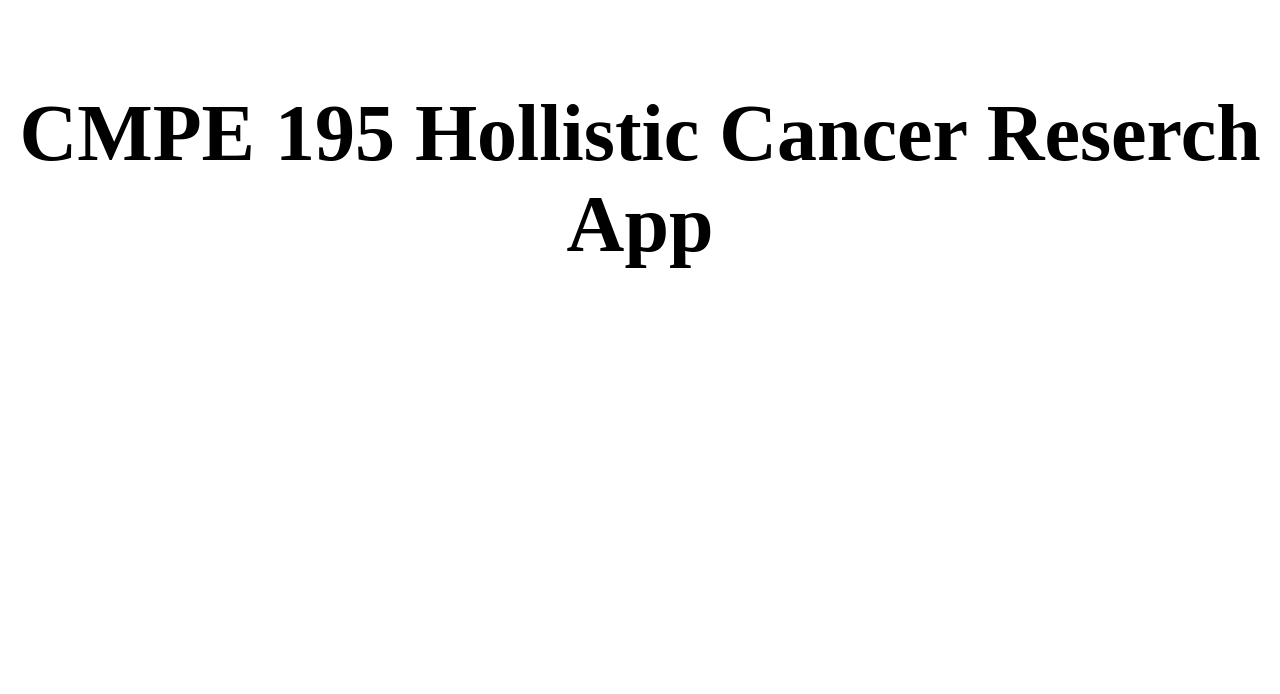
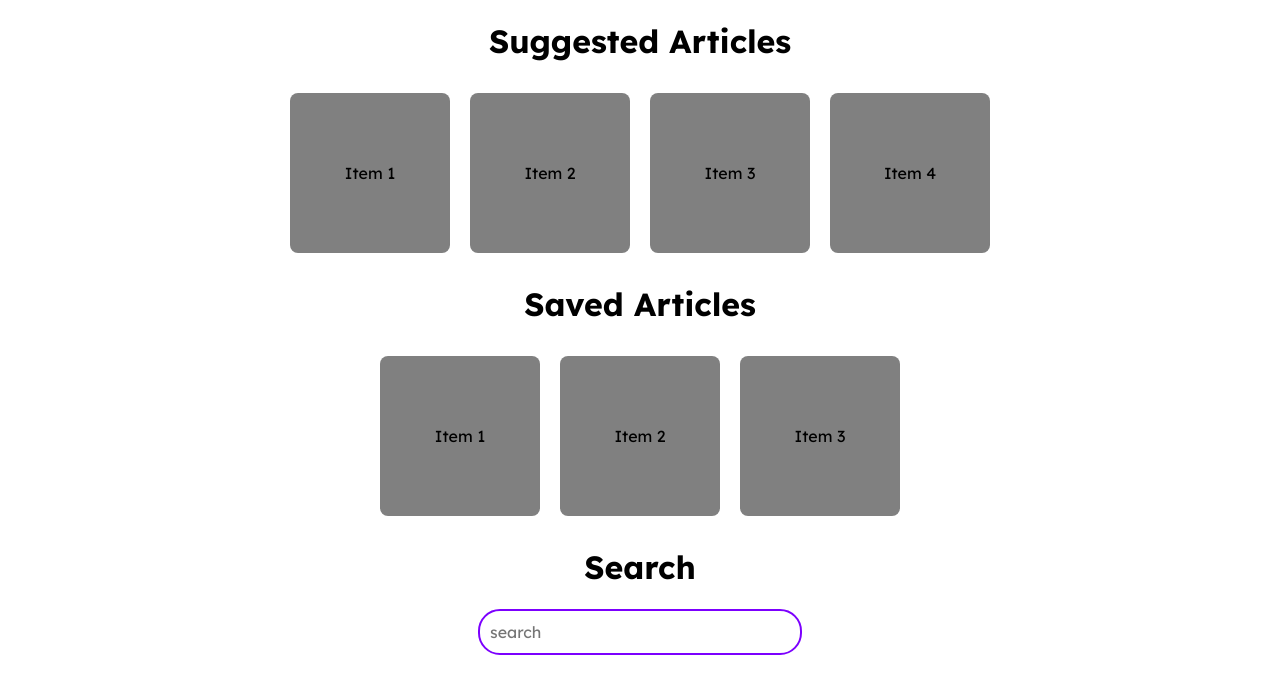
Before and after one commit to griffindavidson/cmpe195a-project, a Next.js app: page / in a window 1280 px wide. Shown: the top 694 px of the page. Built offline with nearby package versions, Linux system fonts and the light colour scheme.

Commit message:
add homepage and started article page

```diff
--- /dev/null
+++ b/src/app/article/article.css
@@ -0,0 +1,3 @@
+.container {
+    display: flex;
+}
--- a/src/app/globals.css
+++ b/src/app/globals.css
@@ -1,13 +1,40 @@
-.html, .body {
+@import url('https://fonts.googleapis.com/css2?family=Lexend:wght@100..900&display=swap');
+
+/*
+Trying to implement this:
+https://www.youtube.com/watch?v=-VOUK-xFAyk
+not working for some reason, will figure out later for search bar
+*/
+
+:root {
+  /* Current color palet, will change slightly once dark/light modes added */
+  --purple: #7C00FE;
+  --yellow: #F9E400;
+  --orange: #FFAF00;
+  --red: #F5004F;
+}
+
+html, body {
   width: 100%;
   margin: 0;
+  font-family: 'Lexend', sans-serif;
+  font-optical-sizing: auto;
+  font-style: normal;
+  margin-bottom: 5px;
 }
 
-.home {
-  display: flex;
-  font-weight: bolder;
-  font-size: 5em;
-  align-items: center;
-  justify-content: center;
+h1 {
   text-align: center;
 }
+
+.search-textfield {
+  width: 25%;
+  height: 40px;
+  max-width: 300px;
+  border: var(--purple) solid 0.125rem;
+  border-radius: 22px;
+  font-family: 'Lexend', sans-serif;
+  padding-inline: 10px;
+  font-size: medium;
+  position: relative;
+}
--- /dev/null
+++ b/src/app/home.css
@@ -0,0 +1,15 @@
+.suggested-container, .saved-container, .search-container {
+    display: flex;
+    justify-content: center;
+    align-items: center;
+    text-align: center;
+}
+
+.item {
+    background: gray;
+    margin: 10px;
+    width: 10em;
+    height: 10em;
+    line-height: 10em;
+    border-radius: 0.5rem;
+}
--- a/src/app/layout.js
+++ b/src/app/layout.js
@@ -1,26 +1,15 @@
 import localFont from "next/font/local";
 import "./globals.css";
 
-const geistSans = localFont({
-  src: "./fonts/GeistVF.woff",
-  variable: "--font-geist-sans",
-  weight: "100 900",
-});
-const geistMono = localFont({
-  src: "./fonts/GeistMonoVF.woff",
-  variable: "--font-geist-mono",
-  weight: "100 900",
-});
-
 export const metadata = {
-  title: "Create Next App",
+  title: "Cancer App",
   description: "Generated by create next app",
 };
 
 export default function RootLayout({ children }) {
   return (
     <html lang="en">
-      <body className={`${geistSans.variable} ${geistMono.variable}`}>
+      <body>
         {children}
       </body>
     </html>
--- a/src/app/page.js
+++ b/src/app/page.js
@@ -1,10 +1,26 @@
 import Image from "next/image";
-import styles from "./page.module.css";
+import styles from "./home.css";
 
 export default function Home() {
   return (
-    <div className="home">
-      <p>CMPE 195 Hollistic Cancer Reserch App</p>
+    <div>
+      <h1>Suggested Articles</h1>
+      <div class="suggested-container">
+        <div class="item">Item 1</div>
+        <div class="item">Item 2</div>
+        <div class="item">Item 3</div>
+        <div class="item">Item 4</div>
+      </div>
+      <h1>Saved Articles</h1>
+      <div class="saved-container">
+        <div class="item">Item 1</div>
+        <div class="item">Item 2</div>
+        <div class="item">Item 3</div>
+      </div>
+      <h1>Search</h1>
+      <div class="search-container">
+        <input type="text" placeholder="search" class="search-textfield"/>
+      </div>
     </div>
   );
 };
--- a/src/app/page.module.css
+++ /dev/null
@@ -1,165 +0,0 @@
-.page {
-  --gray-rgb: 0, 0, 0;
-  --gray-alpha-200: rgba(var(--gray-rgb), 0.08);
-  --gray-alpha-100: rgba(var(--gray-rgb), 0.05);
-
-  --button-primary-hover: #383838;
-  --button-secondary-hover: #f2f2f2;
-
-  display: grid;
-  grid-template-rows: 20px 1fr 20px;
-  align-items: center;
-  justify-items: center;
-  min-height: 100svh;
-  padding: 80px;
-  gap: 64px;
-  font-family: var(--font-geist-sans);
-}
-
-@media (prefers-color-scheme: dark) {
-  .page {
-    --gray-rgb: 255, 255, 255;
-    --gray-alpha-200: rgba(var(--gray-rgb), 0.145);
-    --gray-alpha-100: rgba(var(--gray-rgb), 0.06);
-
-    --button-primary-hover: #ccc;
-    --button-secondary-hover: #1a1a1a;
-  }
-}
-
-.main {
-  display: flex;
-  flex-direction: column;
-  gap: 32px;
-  grid-row-start: 2;
-}
-
-.main ol {
-  font-family: var(--font-geist-mono);
-  padding-left: 0;
-  margin: 0;
-  font-size: 14px;
-  line-height: 24px;
-  letter-spacing: -0.01em;
-  list-style-position: inside;
-}
-
-.main li:not(:last-of-type) {
-  margin-bottom: 8px;
-}
-
-.main code {
-  font-family: inherit;
-  background: var(--gray-alpha-100);
-  padding: 2px 4px;
-  border-radius: 4px;
-  font-weight: 600;
-}
-
-.ctas {
-  display: flex;
-  gap: 16px;
-}
-
-.ctas a {
-  appearance: none;
-  border-radius: 128px;
-  height: 48px;
-  padding: 0 20px;
-  border: none;
-  border: 1px solid transparent;
-  transition: background 0.2s, color 0.2s, border-color 0.2s;
-  cursor: pointer;
-  display: flex;
-  align-items: center;
-  justify-content: center;
-  font-size: 16px;
-  line-height: 20px;
-  font-weight: 500;
-}
-
-a.primary {
-  background: var(--foreground);
-  color: var(--background);
-  gap: 8px;
-}
-
-a.secondary {
-  border-color: var(--gray-alpha-200);
-  min-width: 180px;
-}
-
-.footer {
-  grid-row-start: 3;
-  display: flex;
-  gap: 24px;
-}
-
-.footer a {
-  display: flex;
-  align-items: center;
-  gap: 8px;
-}
-
-.footer img {
-  flex-shrink: 0;
-}
-
-/* Enable hover only on non-touch devices */
-@media (hover: hover) and (pointer: fine) {
-  a.primary:hover {
-    background: var(--button-primary-hover);
-    border-color: transparent;
-  }
-
-  a.secondary:hover {
-    background: var(--button-secondary-hover);
-    border-color: transparent;
-  }
-
-  .footer a:hover {
-    text-decoration: underline;
-    text-underline-offset: 4px;
-  }
-}
-
-@media (max-width: 600px) {
-  .page {
-    padding: 32px;
-    padding-bottom: 80px;
-  }
-
-  .main {
-    align-items: center;
-  }
-
-  .main ol {
-    text-align: center;
-  }
-
-  .ctas {
-    flex-direction: column;
-  }
-
-  .ctas a {
-    font-size: 14px;
-    height: 40px;
-    padding: 0 16px;
-  }
-
-  a.secondary {
-    min-width: auto;
-  }
-
-  .footer {
-    flex-wrap: wrap;
-    align-items: center;
-    justify-content: center;
-  }
-}
-
-@media (prefers-color-scheme: dark) {
-  .logo {
-    filter: invert();
-  }
-}
```
Also changed, not shown: src/app/article/page.js (added, +7 -0 lines).
